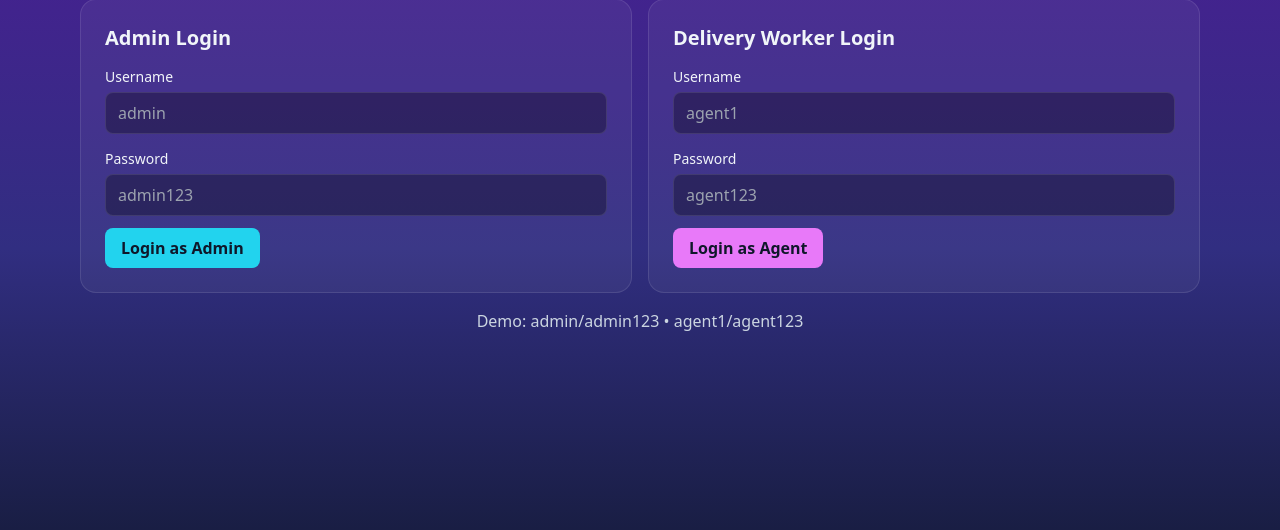
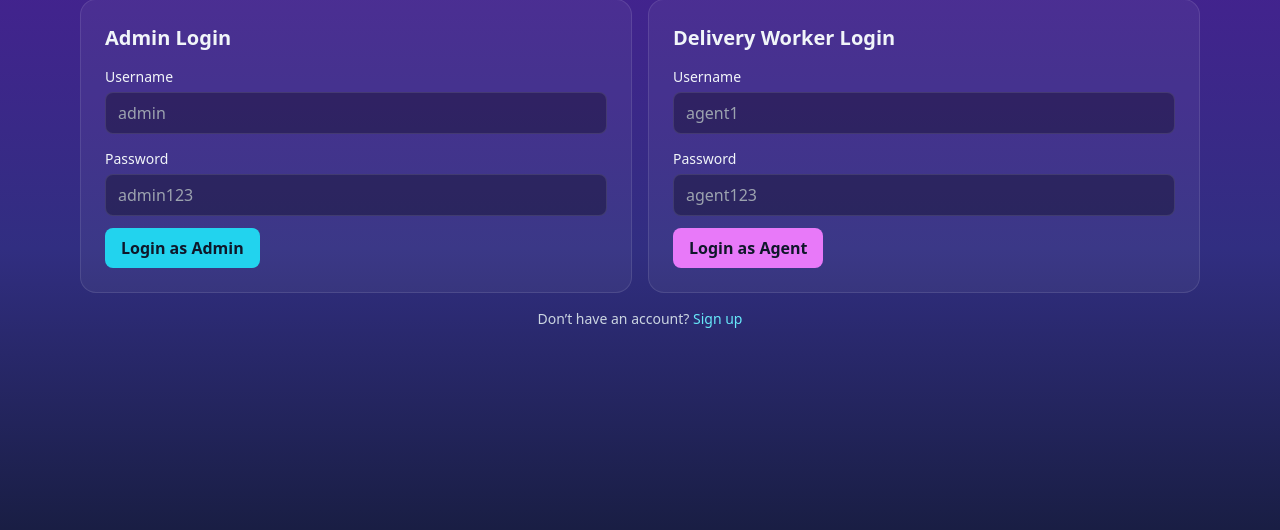
Before and after one commit to singh-aadya/DelivrEase, a Flask app: page /auth/login in a window 1280 px wide. Shown: the part 152-682 px from the top of the page. Run offline with Flask 3, Linux system fonts and the light colour scheme; parts of the project's set-up code (start-up, migrations or seed data) failed here and were passed over; some libraries are stand-ins or nearby versions.

Commit message:
Update login.html

```diff
--- a/delivrease_v5/delivrease_v5/app/templates/auth/login.html
+++ b/delivrease_v5/delivrease_v5/app/templates/auth/login.html
@@ -21,5 +21,8 @@
     </form>
   </div>
 </div>
-<p class="text-center text-slate-300 mt-4">Demo: admin/admin123 • agent1/agent123</p>
+<p class="text-center text-sm mt-4 text-slate-300">
+  Don’t have an account? <a href="{{ url_for('auth.signup') }}" class="text-cyan-300">Sign up</a>
+</p>
+
 {% endblock %}
```
